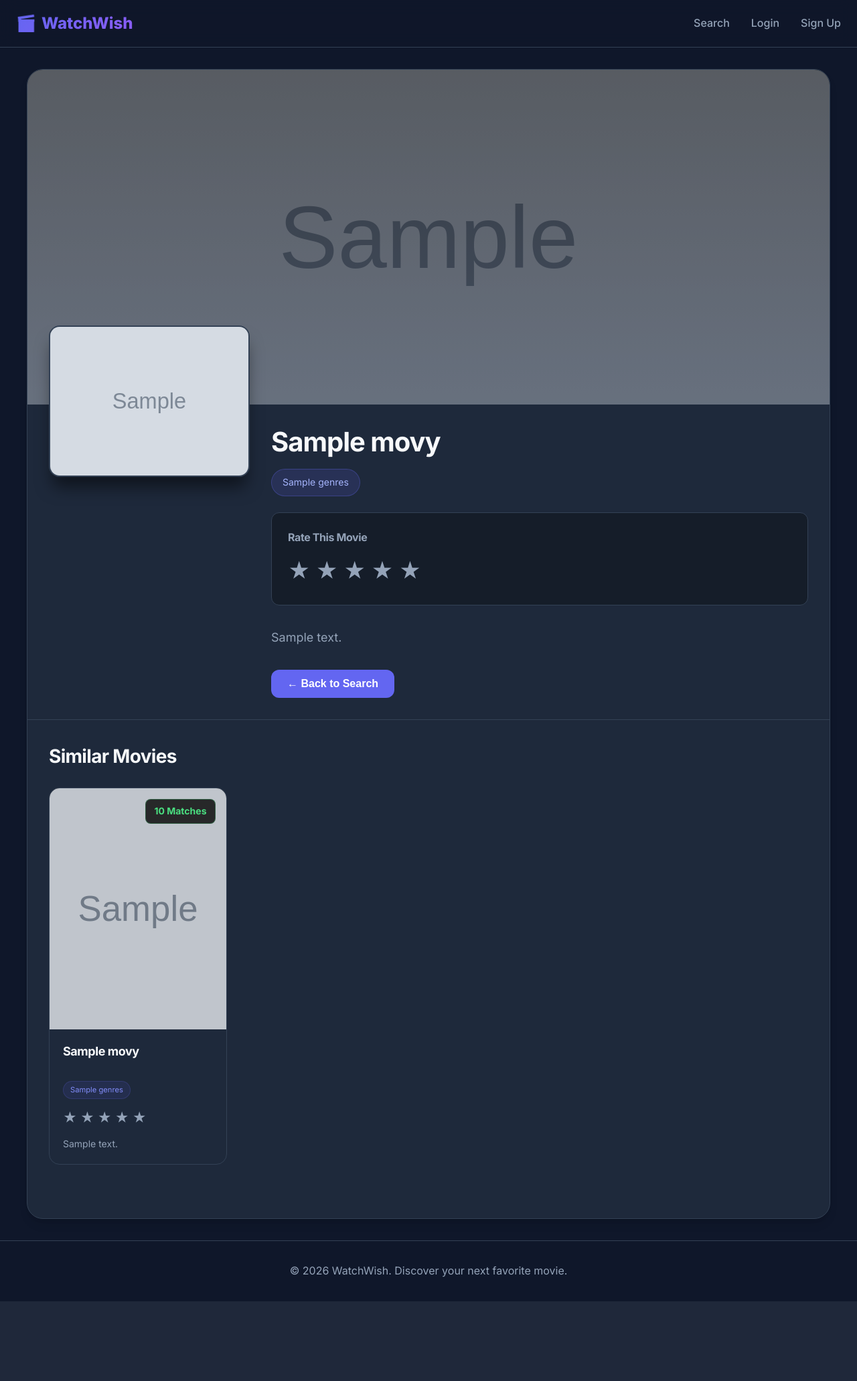
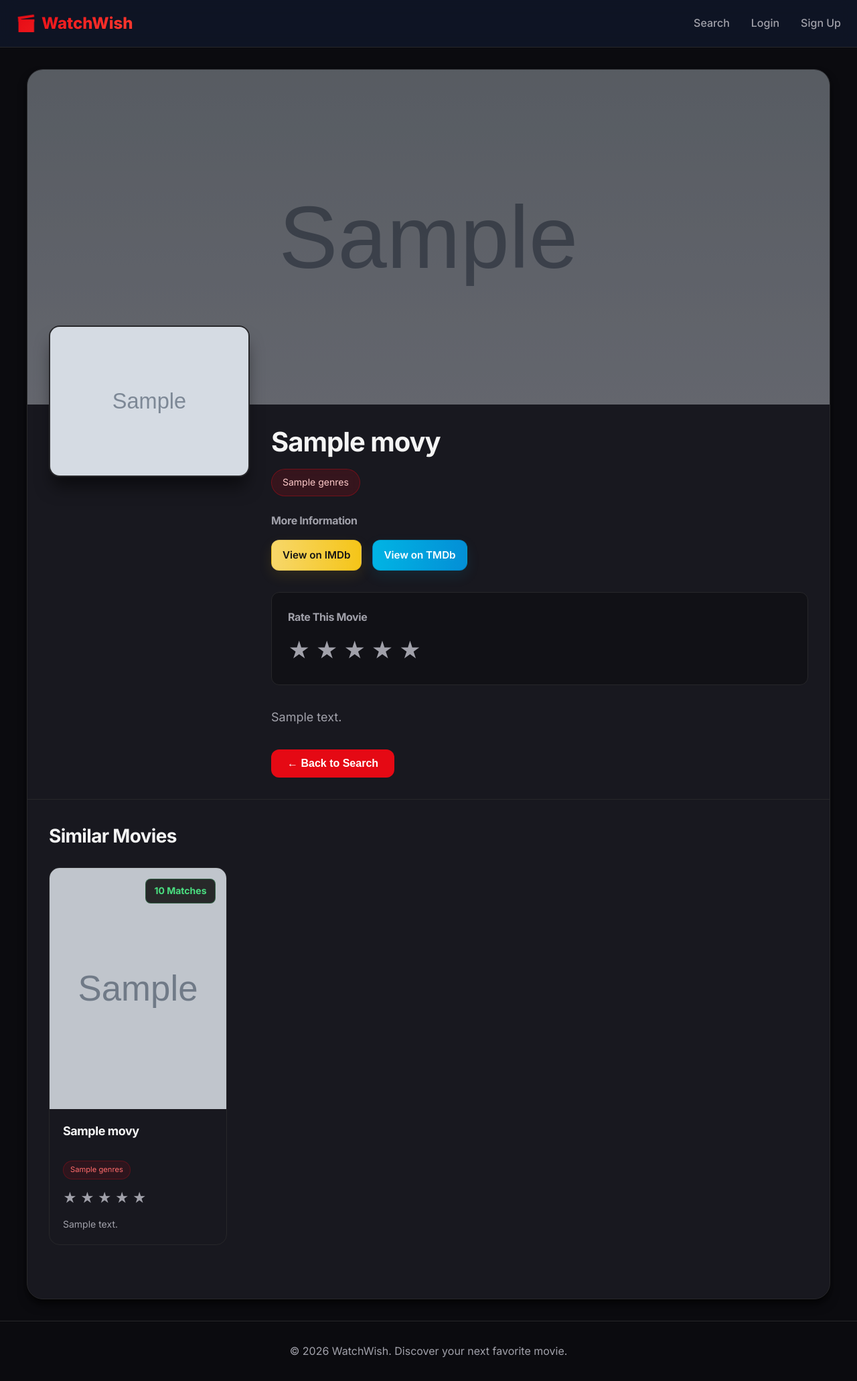
Before and after one commit to Abdelali-Benajaji/WatchWish, a Django app: page /movie/1/ in a window 1280 px wide. Shown: the whole page at 67% size. Before the commit the page ends 1943 px from the top, so only its background shows below. Run offline with Django 5.2, Linux system fonts and the light colour scheme; tables that the repository leaves empty hold one stand-in row (values such as "Sample post"); grey boxes marked "Sample" are stand-in pictures; a database or web service that is not in the repository returns one stand-in record (values such as "Sample title").

Commit message:
improve the design and user experience

```diff
--- a/backend/movies/services.py
+++ b/backend/movies/services.py
@@ -129,6 +129,38 @@ class MovieService:
         collection = get_movies_collection()
 
         source_movie = collection.find_one({'title': {'$regex': f'^{movie_title}', '$options': 'i'}})
+        if not source_movie:
+            return []
+
+        source_genres = set(source_movie['genres'].split('|'))
+
+        all_movies = list(collection.find({'movieId': {'$ne': source_movie['movieId']}}))
+
+        movie_scores = []
+        for movie in all_movies:
+            movie_genres = set(movie['genres'].split('|'))
+            genre_overlap = len(source_genres & movie_genres)
+            if genre_overlap > 0:
+                movie_scores.append({
+                    'movie': movie,
+                    'score': genre_overlap
+                })
+
+        movie_scores.sort(key=lambda x: x['score'], reverse=True)
+
+        recommendations = []
+        for item in movie_scores[:limit]:
+            movie = item['movie']
+            movie['_id'] = str(movie['_id'])
+            recommendations.append(movie)
+
+        return recommendations
+
+    @staticmethod
+    def get_recommendations_by_movie_id(movie_id, limit=5):
+        collection = get_movies_collection()
+
+        source_movie = MovieService.get_movie(movie_id)
         if not source_movie:
             return []
 
--- a/backend/movies/templates/movie_detail.html
+++ b/backend/movies/templates/movie_detail.html
@@ -29,6 +29,26 @@
                 <span class="detail-genre-tag">{{ genre }}</span>
                 {% endfor %}
             </div>
+
+            {% if imdb_url or tmdb_url %}
+            <div class="external-links">
+                <h3>More Information</h3>
+                <div class="links-container">
+                    {% if imdb_url %}
+                    <a href="{{ imdb_url }}" target="_blank" rel="noopener noreferrer" class="external-link imdb-link">
+                        <!-- <span class="link-icon">🎬</span> -->
+                        <span>View on IMDb</span>
+                    </a>
+                    {% endif %}
+                    {% if tmdb_url %}
+                    <a href="{{ tmdb_url }}" target="_blank" rel="noopener noreferrer" class="external-link tmdb-link">
+                        <!-- <span class="link-icon">🎥</span> -->
+                        <span>View on TMDb</span>
+                    </a>
+                    {% endif %}
+                </div>
+            </div>
+            {% endif %}
 
             <div class="detail-rating-section">
                 <h3>Rate This Movie</h3>
--- a/backend/movies/views.py
+++ b/backend/movies/views.py
@@ -192,12 +192,27 @@ def movie_detail(request, movie_id):
 
     movie['genre_list'] = movie['genres'].split('|')
 
-    movie_title = movie.get('title', '')
-    recommendations = MovieService.get_recommendations(movie_title, limit=12)
+    recommendations = MovieService.get_recommendations_by_movie_id(movie_id, limit=12)
     for rec in recommendations:
         rec['genre_list'] = rec['genres'].split('|')
 
+    imdb_url = None
+    tmdb_url = None
+
+    if movie.get('imdbId'):
+        imdb_id = str(movie.get('imdbId')).zfill(7)
+        imdb_url = f"http://www.imdb.com/title/tt{imdb_id}/"
+
+    if movie.get('tmdbId'):
+        try:
+            tmdb_id = str(int(float(movie.get('tmdbId'))))
+            tmdb_url = f"https://www.themoviedb.org/movie/{tmdb_id}"
+        except (ValueError, TypeError):
+            tmdb_url = None
+
     return render(request, 'movie_detail.html', {
         'movie': movie,
-        'recommendations': recommendations
+        'recommendations': recommendations,
+        'imdb_url': imdb_url,
+        'tmdb_url': tmdb_url
     })
--- a/backend/static/css/style.css
+++ b/backend/static/css/style.css
@@ -1,14 +1,16 @@
 :root {
-    --primary-color: #6366f1;
-    --primary-hover: #4f46e5;
-    --background-dark: #0f172a;
-    --surface-dark: #1e293b;
-    --text-primary: #f8fafc;
-    --text-secondary: #94a3b8;
-    --accent-gradient: linear-gradient(135deg, #6366f1 0%, #8b5cf6 100%);
-    --card-shadow: 0 10px 15px -3px rgba(0, 0, 0, 0.1), 0 4px 6px -2px rgba(0, 0, 0, 0.05);
-    --border-color: #334155;
+    --primary-color: #e50914; /* cinematic red */
+    --primary-hover: #b20710;
+    --background-dark: #0b0b0f; /* deeper theater-like black */
+    --surface-dark: #18181f;
+    --text-primary: #f5f5f5;
+    --text-secondary: #a1a1aa;
+    --accent-gradient: linear-gradient(135deg, #e50914 0%, #ff3b30 100%);
+    --card-shadow: 0 10px 15px -3px rgba(0, 0, 0, 0.6),
+                   0 4px 6px -2px rgba(0, 0, 0, 0.4);
+    --border-color: #27272a;
 }
+
 
 * {
     margin: 0;
@@ -239,11 +241,11 @@ a {
 
 .genre-tag {
     font-size: 0.7rem;
-    background: rgba(99, 102, 241, 0.1);
-    color: #818cf8;
+    background: rgba(229, 9, 20, 0.1);
+    color: #ff6b6b;
     padding: 0.25rem 0.625rem;
     border-radius: 9999px;
-    border: 1px solid rgba(99, 102, 241, 0.2);
+    border: 1px solid rgba(229, 9, 20, 0.25);
     white-space: nowrap;
 }
 
@@ -426,11 +428,105 @@ footer {
 
 .detail-genre-tag {
     font-size: 0.875rem;
-    background: rgba(99, 102, 241, 0.15);
-    color: #a5b4fc;
+    background: rgba(229, 9, 20, 0.15); /* soft cinematic red */
+    color: #fecaca; /* light red text for readability */
     padding: 0.5rem 1rem;
     border-radius: 9999px;
-    border: 1px solid rgba(99, 102, 241, 0.3);
+    border: 1px solid rgba(229, 9, 20, 0.35);
+    backdrop-filter: blur(6px); /* subtle premium effect */
+}
+
+
+.external-links {
+    margin-bottom: 2rem;
+}
+
+.external-links h3 {
+    font-size: 1rem;
+    color: var(--text-secondary);
+    margin-bottom: 1rem;
+}
+
+.links-container {
+    display: flex;
+    gap: 1rem;
+    flex-wrap: wrap;
+}
+
+.external-link {
+    display: inline-flex;
+    align-items: center;
+    gap: 0.75rem;
+    padding: 0.6rem 1rem;
+    background: rgba(255, 255, 255, 0.03);
+    border: 1px solid transparent;
+    border-radius: 0.75rem;
+    color: var(--text-primary);
+    font-weight: 600;
+    transition: transform 0.15s ease, box-shadow 0.15s ease, background 0.15s ease;
+    font-size: 0.95rem;
+    cursor: pointer;
+    text-decoration: none;
+}
+
+.external-link:focus-visible {
+    outline: 3px solid rgba(99, 102, 241, 0.18);
+    outline-offset: 3px;
+}
+
+.external-link:hover {
+    transform: translateY(-3px);
+    box-shadow: 0 10px 25px rgba(2,6,23,0.45);
+}
+
+.external-link .link-icon {
+    display: inline-flex;
+    align-items: center;
+    justify-content: center;
+    width: 28px;
+    height: 28px;
+    border-radius: 6px;
+    background: rgba(255,255,255,0.03);
+    font-size: 1.05rem;
+}
+
+/* IMDb button - warm yellow/orange */
+.imdb-link {
+    background: linear-gradient(90deg, #f7d76a 0%, #f5c518 100%);
+    color: #141414;
+    border: 1px solid rgba(0,0,0,0.08);
+    box-shadow: 0 8px 20px rgba(245,197,24,0.10);
+}
+
+.imdb-link:hover {
+    transform: translateY(-4px) scale(1.02);
+    box-shadow: 0 18px 40px rgba(245,197,24,0.18);
+}
+
+/* TMDb button - teal/blue */
+.tmdb-link {
+    background: linear-gradient(90deg, #01b4e4 0%, #038fd6 100%);
+    color: #ffffff;
+    border: 1px solid rgba(0,0,0,0.12);
+    box-shadow: 0 8px 20px rgba(1,180,228,0.10);
+}
+
+.tmdb-link:hover {
+    transform: translateY(-4px) scale(1.02);
+    box-shadow: 0 18px 40px rgba(1,180,228,0.18);
+}
+
+/* Slight size tweak for small screens */
+@media (max-width: 480px) {
+    .external-link {
+        padding: 0.55rem 0.85rem;
+        font-size: 0.9rem;
+    }
+    .external-link .link-icon {
+        width: 24px;
+        height: 24px;
+        font-size: 0.95rem;
+    }
 }
 
 .detail-rating-section {
```
Also changed, not shown: backend/movies/management/commands/import_data.py (+3 -4 lines).
